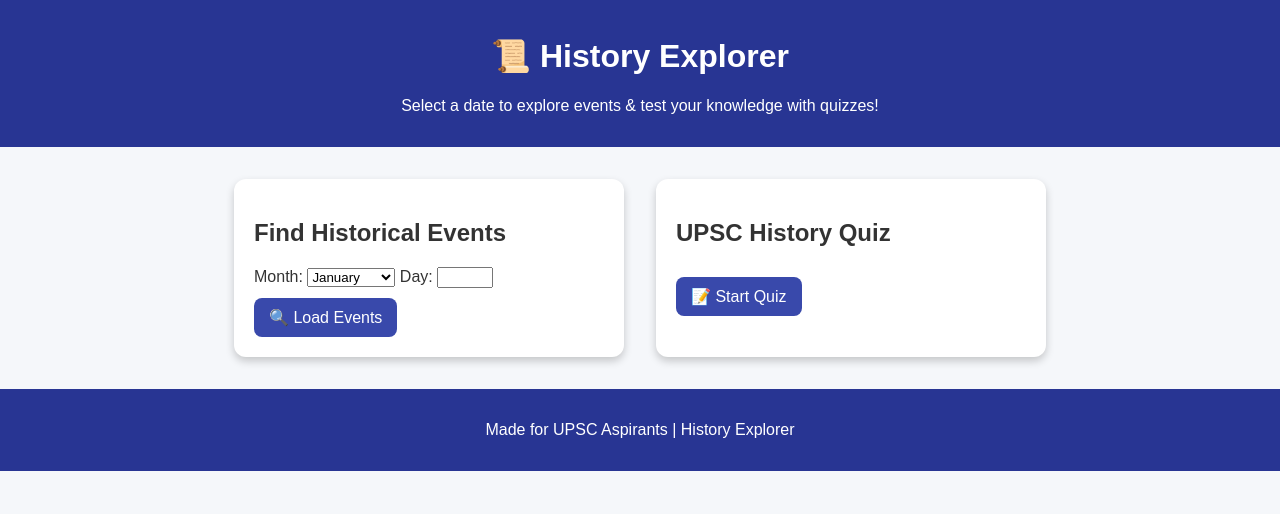
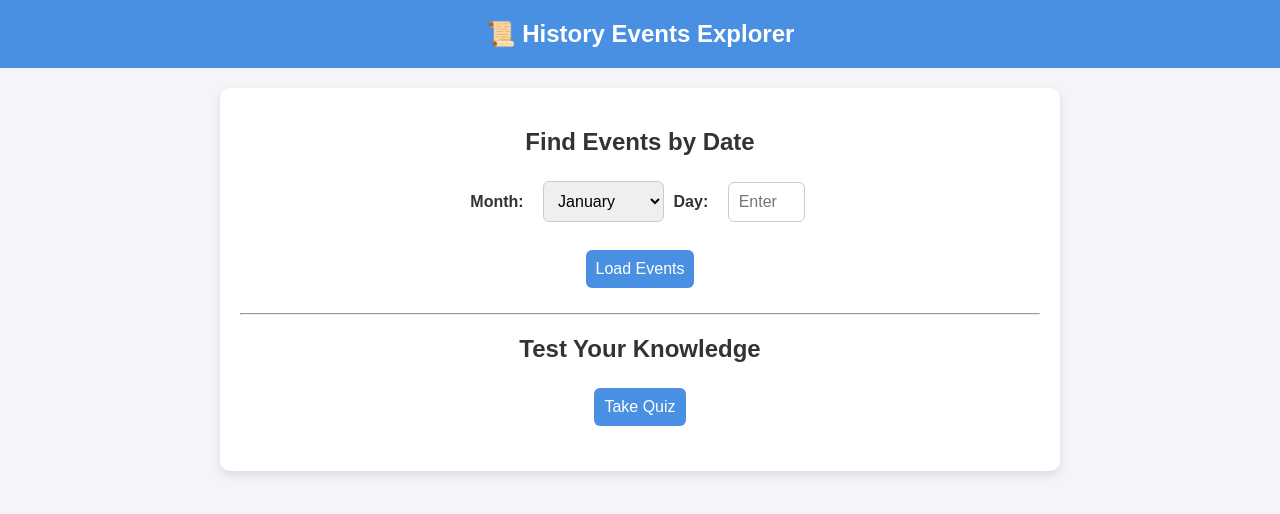
Before and after one commit to sandeep780049/history-events-app, a website: page frontend/index.html in a window 1280 px wide. Drawn offline with Linux system fonts and the light colour scheme.

Commit message:
Update index.html

```diff
--- a/frontend/index.html
+++ b/frontend/index.html
@@ -1,23 +1,81 @@
 <!DOCTYPE html>
 <html lang="en">
 <head>
-  <meta charset="UTF-8">
-  <meta name="viewport" content="width=device-width, initial-scale=1.0">
-  <title>History Explorer</title>
-  <link rel="stylesheet" href="style.css">
+  <meta charset="UTF-8" />
+  <meta name="viewport" content="width=device-width, initial-scale=1.0" />
+  <title>History Events Explorer</title>
+  <link rel="stylesheet" href="style.css" />
+  <style>
+    body {
+      font-family: Arial, sans-serif;
+      margin: 0;
+      padding: 0;
+      background: #f4f4f9;
+      color: #333;
+      text-align: center;
+    }
+    header {
+      background: #4a90e2;
+      color: white;
+      padding: 20px;
+      font-size: 1.5rem;
+      font-weight: bold;
+    }
+    .container {
+      margin: 20px auto;
+      padding: 20px;
+      max-width: 800px;
+      background: white;
+      border-radius: 10px;
+      box-shadow: 0 4px 10px rgba(0,0,0,0.1);
+    }
+    label {
+      font-weight: bold;
+      margin-right: 10px;
+    }
+    select, input, button {
+      margin: 5px;
+      padding: 10px;
+      border-radius: 6px;
+      border: 1px solid #ccc;
+      font-size: 1rem;
+    }
+    button {
+      background: #4a90e2;
+      color: white;
+      cursor: pointer;
+      border: none;
+      transition: 0.3s;
+    }
+    button:hover {
+      background: #357abd;
+    }
+    #eventsContainer, #quizContainer {
+      margin-top: 20px;
+      text-align: left;
+    }
+    .event {
+      padding: 10px;
+      margin-bottom: 10px;
+      border-left: 4px solid #4a90e2;
+      background: #f9f9f9;
+      border-radius: 5px;
+    }
+    .quiz-question {
+      margin: 15px 0;
+      padding: 10px;
+      background: #f1f8ff;
+      border-radius: 6px;
+    }
+  </style>
 </head>
 <body>
-  <header>
-    <h1>📜 History Explorer</h1>
-    <p>Select a date to explore events & test your knowledge with quizzes!</p>
-  </header>
+  <header>📜 History Events Explorer</header>
 
-  <main>
-    <!-- Event Search -->
-    <section class="card">
-      <h2>Find Historical Events</h2>
-      <label for="month">Month:</label>
-      <select id="month">
+  <div class="container">
+    <h2>Find Events by Date</h2>
+    <label for="monthSelect">Month:</label>
+    <select id="monthSelect">
       <option value="1">January</option>
       <option value="2">February</option>
       <option value="3">March</option>
@@ -32,24 +90,18 @@
       <option value="12">December</option>
     </select>
 
-      <label for="day">Day:</label>
-      <input type="number" id="day" min="1" max="31">
+    <label for="dayInput">Day:</label>
+    <input type="number" id="dayInput" min="1" max="31" placeholder="Enter day" />
 
-      <button onclick="loadEvents()">🔍 Load Events</button>
-      <div id="results"></div>
-    </section>
+    <br><br>
+    <button onclick="loadEvents()">Load Events</button>
+    <div id="eventsContainer"></div>
 
-    <!-- Quiz -->
-    <section class="card">
-      <h2>UPSC History Quiz</h2>
-      <button onclick="loadQuiz()">📝 Start Quiz</button>
+    <hr>
+    <h2>Test Your Knowledge</h2>
+    <button onclick="loadQuiz()">Take Quiz</button>
     <div id="quizContainer"></div>
-    </section>
-  </main>
-
-  <footer>
-    <p>Made for UPSC Aspirants | History Explorer</p>
-  </footer>
+  </div>
 
   <script src="script.js"></script>
 </body>
```
Lines whose indentation alone changed are shown as unchanged.
